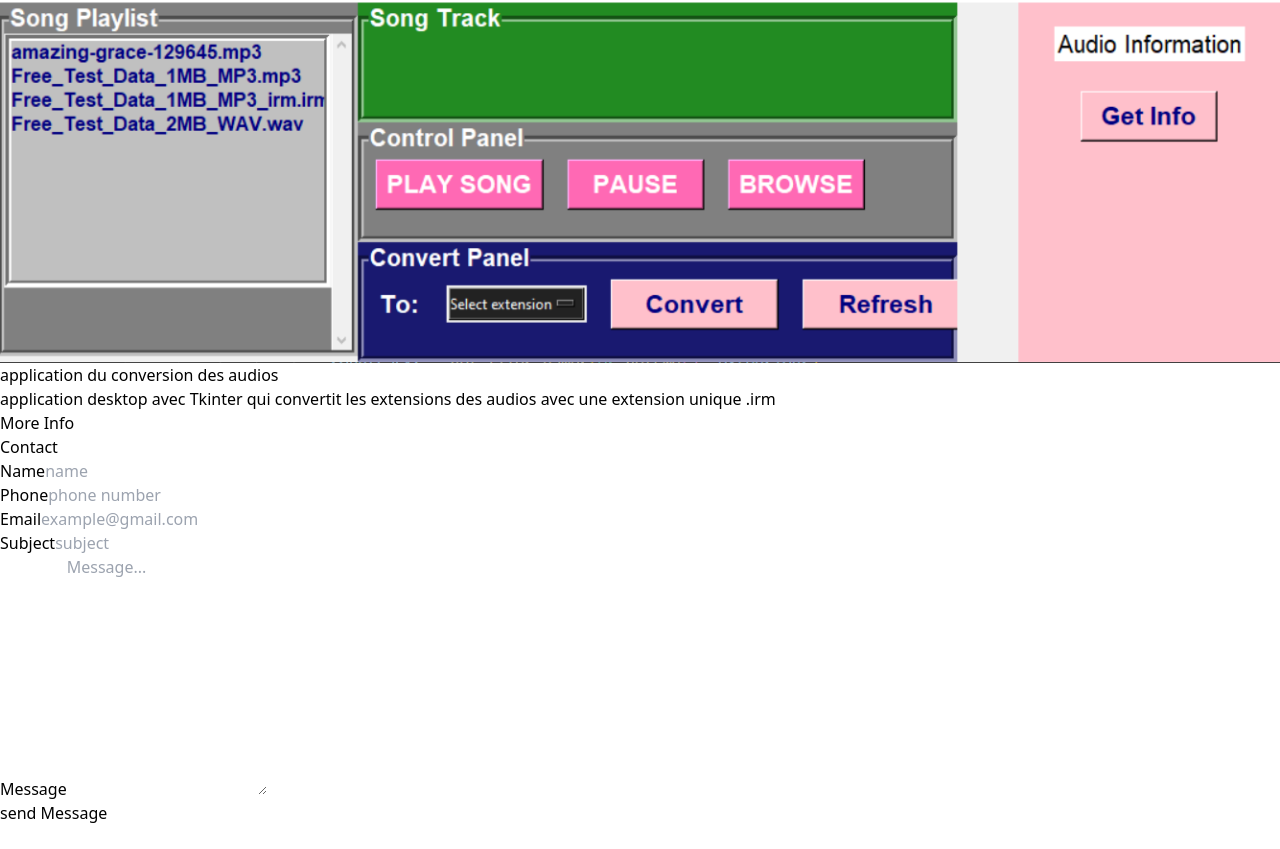
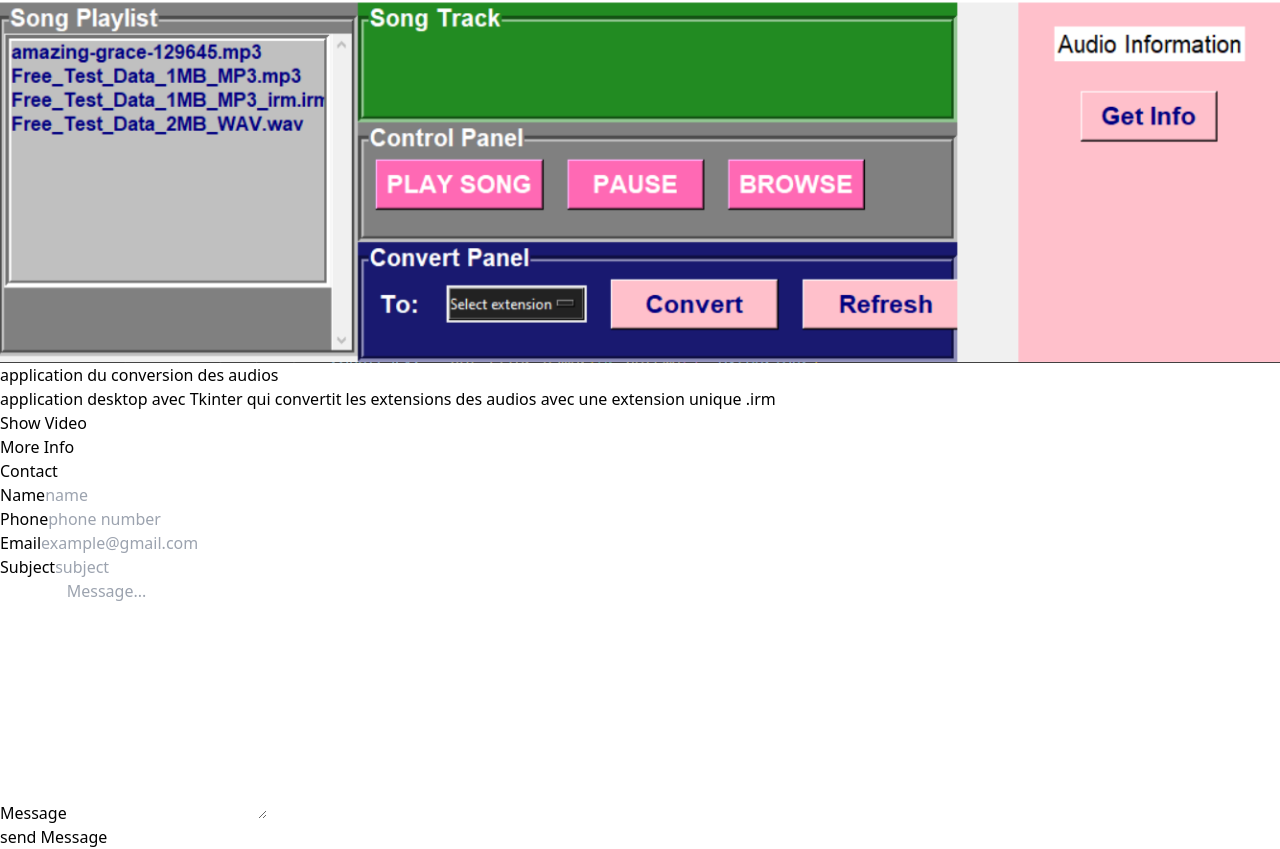
Before and after one commit to SOUHAIB-IA/Portfolio, a React (Vite) app: page / in a window 1280 px wide. Shown: the part 3048-3897 px from the top of the page. Before the commit the page ends 3873 px from the top, so only its background shows below. Built offline with nearby package versions, Linux system fonts and the light colour scheme.

Commit message:
Update ProjectsItems.jsx

```diff
--- a/src/components/ProjectsItems.jsx
+++ b/src/components/ProjectsItems.jsx
@@ -28,7 +28,7 @@ const ProjectsItems = ({ img, title, details, gitlink, videoSrc }) => {
           >
             Show Video
           </button>
-        ) : title === "application du converstion des audios" ? (
+        ) : title === "application du conversion des audios" ? (
           <div className=" inline-flex gap-3">
             <button
               onClick={handleShowVideo}
```
